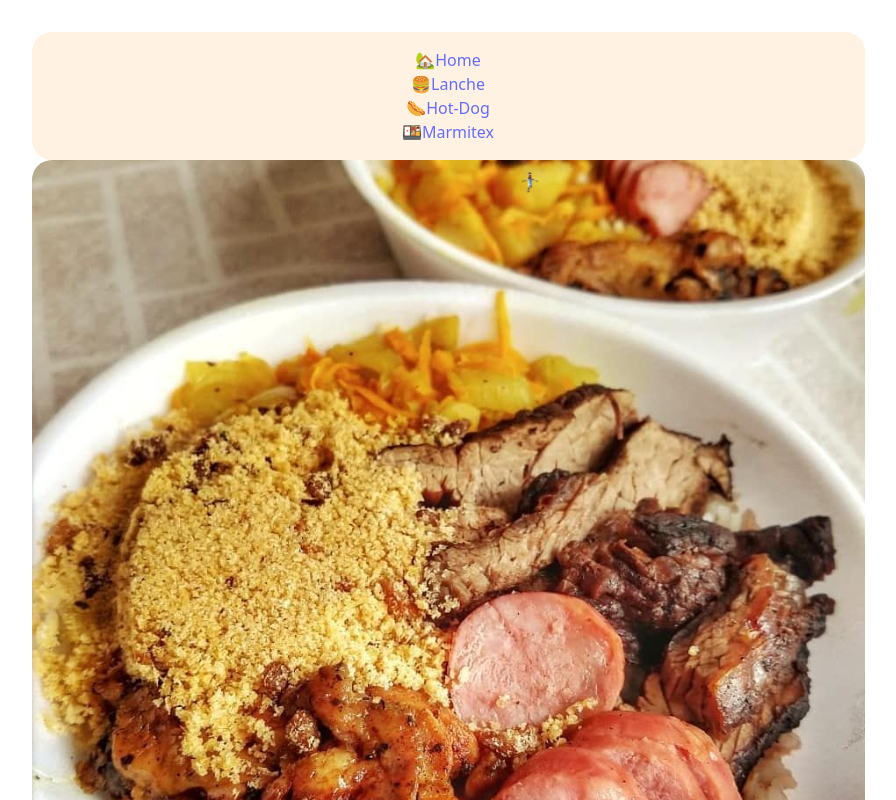
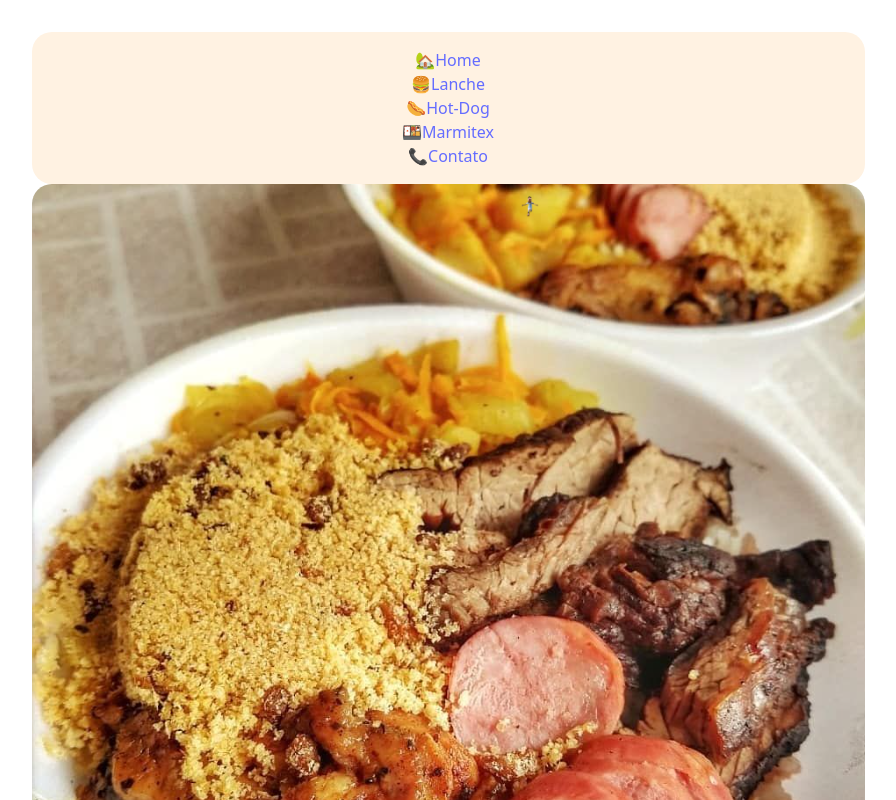
Before and after one commit to Alfa-One-Development/Restaurante, a React (Vite) app in the folder encomenda/: page /lanche3 in a window 1280 px wide. Shown: the top 800 px of the page, without its empty margins (192-1088 px from the left). Built offline with nearby package versions, Linux system fonts and the light colour scheme.

Commit message:
Incluindo Página de Contato

```diff
--- a/encomenda/src/App.jsx
+++ b/encomenda/src/App.jsx
@@ -1,8 +1,8 @@
 import {BrowserRouter, Routes, Route} from 'react-router-dom';
-
 import Detalhes1 from './pages/Detalhes1';
 import Detalhes2 from './pages/Detalhes2';
 import Detalhes3 from './pages/Detalhes3';
+import Contato from './pages/Contato';
 import Home from './pages/Home';
 
 import './App.css'
@@ -18,7 +18,7 @@ function App() {
           <Route path="/lanche1" element={<Detalhes1 />} />
           <Route path="/lanche2" element={<Detalhes2 />} />
           <Route path="/lanche3" element={<Detalhes3 />} />
-
+          <Route path="/contato" element={<Contato />} />
         </Routes>
       </BrowserRouter>
     </>
--- a/encomenda/src/components/NavBar.jsx
+++ b/encomenda/src/components/NavBar.jsx
@@ -1,5 +1,4 @@
 import { Link } from "react-router-dom"
-
 
 function NavBar(){
     return(
@@ -14,6 +13,7 @@ function NavBar(){
             <br/>
             <Link to="/lanche3">🍱Marmitex</Link>
             <br/>
+            <Link to="/contato">📞Contato</Link>
 
         </nav>
         </header>
--- a/encomenda/src/pages/Contato.jsx
+++ b/encomenda/src/pages/Contato.jsx
@@ -1,7 +1,4 @@
 import { useState, useEffect } from "react";
-
-
-
 
 function Contato(){
    const [contato1, setContato1] = useState('')
```
